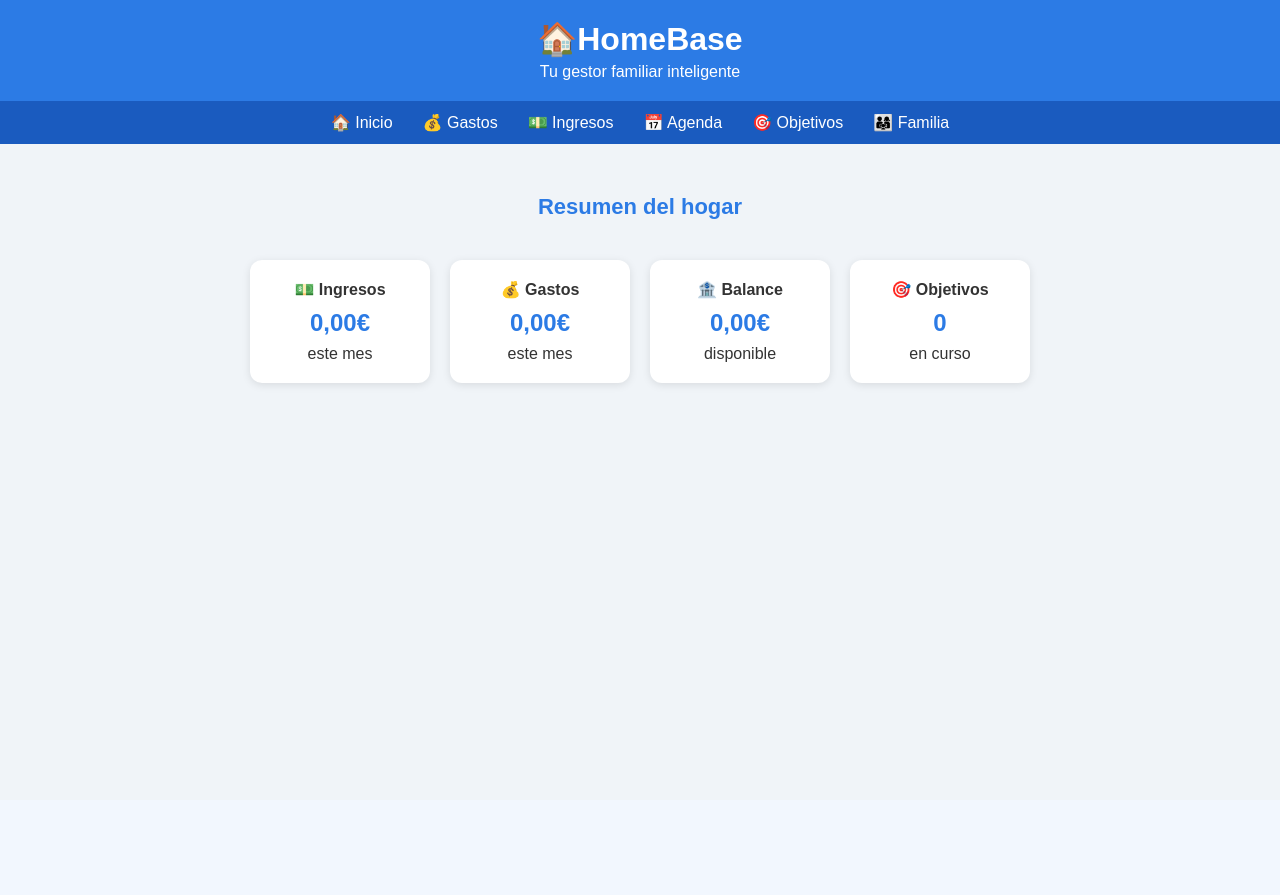
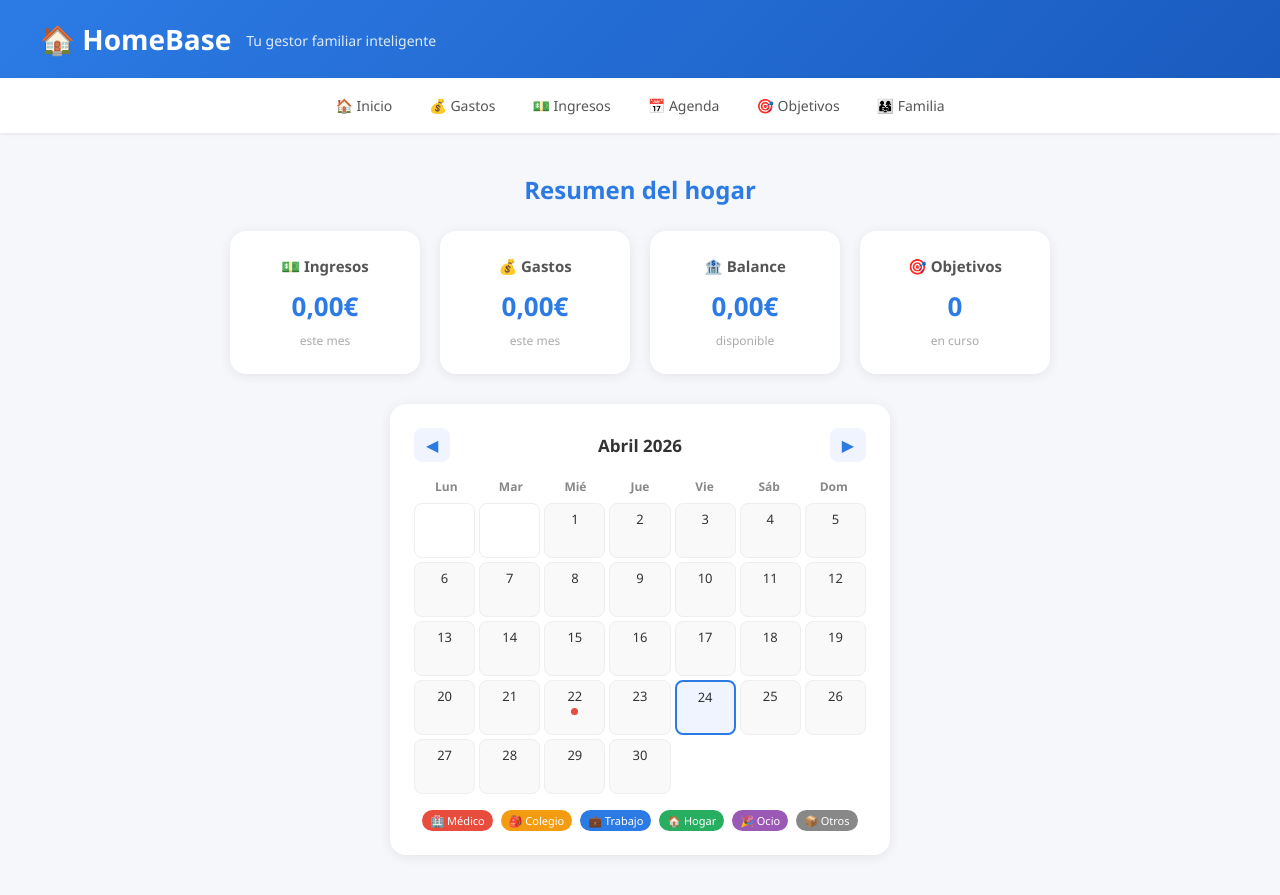
Before and after one commit to verovad/homebase, a Flask app: page / in a window 1280 px wide. Before the commit the page ends 388 px from the top, so only its background shows below. Run offline with Flask 3, Linux system fonts and the light colour scheme; data comes from the database, SQL or seed files in the repository; both versions use the stored data as it was after the commit.

Commit message:
calendario interactivo en inicio

```diff
--- a/app.py
+++ b/app.py
@@ -11,7 +11,18 @@ def get_db():
 
 @app.route('/')
 def inicio():
-    return render_template('index.html')
+    conn = get_db()
+    eventos = conn.execute('SELECT fecha, categoria FROM agenda').fetchall()
+    conn.close()
+    eventos_dict = {}
+    for e in eventos:
+        fecha = e['fecha']
+        cat = e['categoria']
+        if fecha not in eventos_dict:
+            eventos_dict[fecha] = []
+        eventos_dict[fecha].append(cat)
+    import json
+    return render_template('index.html', eventos_json=json.dumps(eventos_dict))
 @app.route('/gastos', methods=['GET', 'POST'])
 def gastos():
     if request.method == 'POST':
--- a/static/css/estilo.css
+++ b/static/css/estilo.css
@@ -1,257 +1,294 @@
-*{
+* {
     margin: 0;
     padding: 0;
     box-sizing: border-box;
-    font-family: Arial, sans-serif;
+    font-family: 'Segoe UI', Arial, sans-serif;
 }
+
 body {
-    background-color: #f0f4f8;
+    background-color: #f5f7fb;
     color: #333;
 }
+
+/* HEADER */
 header {
-    background-color: #2c7be5;
+    background: linear-gradient(135deg, #2c7be5, #1a5bbf);
     color: white;
-    padding: 20px;
-    text-align: center;
+    padding: 20px 40px;
+    display: flex;
+    align-items: center;
+    gap: 15px;
+    box-shadow: 0 2px 10px rgba(0,0,0,0.15);
 }
+
 header h1 {
-    font-size: 32px;
+    font-size: 28px;
+    font-weight: 700;
 }
+
 header p {
-    font-size: 16px;
-    margin-top: 5px;
+    font-size: 14px;
+    opacity: 0.85;
+    margin-top: 2px;
 }
-nav{
-    background-color: #1a5bbf;
+
+/* NAV */
+nav {
+    background-color: white;
     display: flex;
     justify-content: center;
-    gap: 30px;
-    padding: 12px;
+    gap: 5px;
+    padding: 10px 20px;
+    box-shadow: 0 1px 4px rgba(0,0,0,0.08);
 }
+
 nav a {
-    color: white;
+    color: #555;
     text-decoration: none;
-    font-size: 16px;
+    font-size: 14px;
+    padding: 8px 16px;
+    border-radius: 8px;
+    transition: all 0.2s;
+    font-weight: 500;
 }
+
+nav a:hover {
+    background-color: #f0f4ff;
+    color: #2c7be5;
+}
+
+/* MAIN */
 main {
-    padding: 30px;
-    text-align: center;
+    padding: 40px 20px;
     width: 100%;
     display: flex;
     flex-direction: column;
     align-items: center;
 }
+
 main h2 {
+    font-size: 24px;
+    color: #2c7be5;
+    margin-bottom: 25px;
     text-align: center;
-    padding: 20px;
-    font-size: 22px;
-    color:#2c7be5;
 }
-.tarjetas{
+
+/* TARJETAS INICIO */
+.tarjetas {
     display: flex;
     justify-content: center;
     gap: 20px;
     flex-wrap: wrap;
-    padding: 20px;
     max-width: 900px;
     margin: 0 auto;
 }
+
 .tarjeta {
-    background-color: white;
-    border-radius: 12px;
-    padding: 20px;
-    width: 180px;
+    background: white;
+    border-radius: 16px;
+    padding: 25px 20px;
+    width: 190px;
     text-align: center;
-    box-shadow: 0 2px 8px rgba(0, 0, 0, 0.1);
+    box-shadow: 0 2px 12px rgba(0,0,0,0.08);
+    transition: transform 0.2s;
 }
+
+.tarjeta:hover {
+    transform: translateY(-4px);
+}
+
 .tarjeta h3 {
-    font-size: 16px;
-    margin-bottom: 10px;
+    font-size: 15px;
+    color: #555;
+    margin-bottom: 12px;
 }
+
 .cantidad {
-    font-size: 24px;
-    font-weight: bold;
+    font-size: 26px;
+    font-weight: 700;
     color: #2c7be5;
     margin: 8px 0;
 }
+
+.tarjeta p:last-child {
+    font-size: 12px;
+    color: #aaa;
+}
+
+/* FORMULARIO */
 .formulario {
     display: flex;
     flex-direction: column;
     align-items: center;
-    gap: 15px;
-    margin-top: 30px auto;
-    max-width: 400px;
+    gap: 12px;
+    margin: 0 auto 30px;
+    max-width: 420px;
     width: 100%;
-    padding: 0 20px;
+    background: white;
+    padding: 25px;
+    border-radius: 16px;
+    box-shadow: 0 2px 12px rgba(0,0,0,0.08);
 }
+
 .formulario input,
 .formulario select {
     width: 100%;
-    padding: 10px;
+    padding: 10px 14px;
     border-radius: 8px;
-    border: 1px solid #ccc;
-    font-size: 16px;
+    border: 1.5px solid #e0e0e0;
+    font-size: 15px;
+    transition: border 0.2s;
+    outline: none;
 }
+
+.formulario input:focus,
+.formulario select:focus {
+    border-color: #2c7be5;
+}
+
 .formulario button {
-    within: 100%
-    background-color: #2c7be5;
+    width: 100%;
+    padding: 12px;
+    background: linear-gradient(135deg, #2c7be5, #1a5bbf);
     color: white;
     border: none;
-    padding: 12px;
-    font-size: 16px;
+    border-radius: 8px;
+    font-size: 15px;
+    font-weight: 600;
     cursor: pointer;
-    border-radius: 8px;
+    transition: opacity 0.2s;
 }
+
 .formulario button:hover {
-    background-color: #1a5bbf;
+    opacity: 0.9;
 }
-.lista-gastos {
+
+/* LISTAS */
+.lista-gastos,
+.lista-ingresos,
+.lista-agenda,
+.lista-objetivos {
     max-width: 700px;
-    margin: 30px auto;
+    margin: 0 auto;
     width: 100%;
-    padding: 0 20px;
+    padding: 0 10px;
     display: flex;
     flex-direction: column;
 }
-.lista-gastos h3 {
+
+.lista-gastos h3,
+.lista-ingresos h3,
+.lista-agenda h3,
+.lista-objetivos h3 {
     color: #2c7be5;
     margin-bottom: 15px;
     text-align: center;
+    font-size: 18px;
 }
-.gasto-item {
-    background-color: white;
-    border-radius: 8px;
-    padding: 12px 16px;
+
+/* ITEMS */
+.gasto-item,
+.evento-item {
+    background: white;
+    border-radius: 12px;
+    padding: 14px 18px;
     margin-bottom: 10px;
     display: flex;
     justify-content: space-between;
     align-items: center;
-    box-shadow: 0 1px 4px rgba(0, 0, 0, 0.8);
+    box-shadow: 0 1px 6px rgba(0,0,0,0.07);
     width: 100%;
     box-sizing: border-box;
     gap: 10px;
+    transition: box-shadow 0.2s;
 }
-.gasto-cat{
-    font-size: 14px;
+
+.gasto-item:hover,
+.evento-item:hover {
+    box-shadow: 0 3px 12px rgba(0,0,0,0.12);
+}
+
+.gasto-desc,
+.evento-titulo {
+    font-weight: 600;
+    flex: 2;
+    color: #333;
+}
+
+.gasto-cat,
+.evento-cat {
     color: #888;
-    flex:1;
+    flex: 1;
     text-align: center;
+    font-size: 13px;
+    background: #f0f4ff;
+    padding: 3px 8px;
+    border-radius: 99px;
+}
 
-}
-.gasto.fecha{
+.gasto-fecha,
+.evento-fecha {
+    color: #aaa;
     font-size: 13px;
-    color: #aaa;
-    flex:1;
+    flex: 1;
     text-align: center;
 }
+
 .gasto-importe {
-    font-size: 16px;
-    font-weight: bold;
     color: #e74c3c;
-    flex:1;
+    font-weight: 700;
+    flex: 1;
+    text-align: right;
+}
+
+.evento-desc {
+    color: #aaa;
+    font-size: 13px;
+    flex: 1;
     text-align: center;
 }
+
 .btn-borrar {
     color: #e74c3c;
     text-decoration: none;
-    font-size: 18px;
-    margin-left: 10px;
+    font-size: 13px;
+    font-weight: 500;
+    padding: 4px 10px;
+    border-radius: 6px;
+    border: 1px solid #e74c3c;
+    transition: all 0.2s;
 }
 
 .btn-borrar:hover {
-    color: #c0392b;
+    background: #e74c3c;
+    color: white;
 }
 
-.lista-ingresos
-{
-    max-width: 700px;
-    margin: 30px auto;
-    width: 100%;
-    padding: 0 20px;
-    display: flex;
-    flex-direction: column;
-}
-.lista-agenda
-{
-    max-width: 700px;
-    margin: 30px auto;
-    width: 100%;
-    padding: 0 20px;
-    display: flex;
-    flex-direction: column;
-}
-
-.evento-item {
-    background-color: white;
-    border-radius: 8px;
-    padding: 12px 16px;
-    margin-bottom: 10px;
-    display: flex;
-    justify-content: space-between;
-    align-items: center;
-    box-shadow: 0 1px 4px rgba(0, 0, 0, 0.8);
-    width: 100%;
-    box-sizing: border-box;
-    gap: 10px;
-}
-
-.evento.titulo {
-    font-weight: bold;
-    flex:2;
-    text-align: center;
-}
-
-.evento.cat {
-    font-size: 14px;
-    color: #888;
-    flex:1;
-    text-align: center;
-}
-
-.evento.fecha {
-    font-size: 13px;
-    color: #2c7be5;
-    flex:1;
-    text-align: center;
-}
-
-.evento-desc {
-    font-size: 13px;
-    color: #aaa;
-    flex:1;
-    text-align: center;
-}
-
-.lista-objetivos
-{
-    max-width: 700px;
-    margin: 30px auto;
-    width: 100%;
-    padding: 0 20px;
-    display: flex;
-    flex-direction: column;
-}
-
-.objetivos-item {
-    background-color: white;
-    border-radius: 12px;
-    padding: 16px 20px;
+/* OBJETIVOS */
+.objetivo-item {
+    background: white;
+    border-radius: 16px;
+    padding: 20px 24px;
     margin-bottom: 16px;
-    box-shadow: 0 1px 4px rgba(0, 0, 0, 0.8);
-
+    box-shadow: 0 2px 10px rgba(0,0,0,0.08);
 }
 
 .objetivo-header {
     display: flex;
+    align-items: center;
     gap: 10px;
-    align-items: center;
-    margin-bottom: 6px;
+    margin-bottom: 8px;
+}
+
+.objetivo-emoji {
+    font-size: 28px;
 }
 
 .objetivo-nombre {
-    font-size: 16px;
-    font-weight: bold;
+    font-weight: 700;
+    font-size: 17px;
     flex: 1;
+    color: #333;
 }
 
 .objetivo-fecha {
@@ -262,53 +299,173 @@ main h2 {
 .objetivo-desc {
     font-size: 13px;
     color: #aaa;
-    margin-bottom: 10px;
+    margin-bottom: 12px;
 }
 
 .progreso-barra-fondo {
-    background-color: #e0e0e0;
+    background: #e8edf5;
     border-radius: 99px;
-    height: 12px;
+    height: 10px;
     width: 100%;
-    margin-bottom: 6px;
-
+    margin-bottom: 8px;
 }
 
 .progreso-barra {
-    background-color: #2c7be5;
-    height: 12px;
+    background: linear-gradient(90deg, #2c7be5, #27ae60);
     border-radius: 99px;
-    transition: width 0.3s;
+    height: 10px;
+    transition: width 0.4s ease;
 }
 
 .objetivo-importes {
     display: flex;
     justify-content: space-between;
     font-size: 13px;
-    color: #555;
-    margin-bottom: 10px;
+    color: #666;
+    margin-bottom: 14px;
 }
 
 .formulario-abonar {
     display: flex;
     gap: 10px;
-
 }
 
 .formulario-abonar input {
     flex: 1;
-    padding: 8px;
+    padding: 8px 12px;
     border-radius: 8px;
-    border: 1px solid #ccc;
+    border: 1.5px solid #e0e0e0;
     font-size: 14px;
+    outline: none;
+}
+
+.formulario-abonar input:focus {
+    border-color: #27ae60;
 }
 
 .formulario-abonar button {
-    background-color: #27ae60;
+    padding: 8px 18px;
+    background: #27ae60;
     color: white;
     border: none;
-    padding: 8px 12px;
+    border-radius: 8px;
+    cursor: pointer;
     font-size: 14px;
+    font-weight: 600;
+    transition: opacity 0.2s;
+}
+
+.formulario-abonar button:hover {
+    opacity: 0.9;
+}
+.calendario-wrap {
+    background: white;
+    border-radius: 16px;
+    padding: 24px;
+    width: 500px;
+    min-width: 500px;
+    margin: 30px auto 0;
+    box-shadow: 0 2px 12px rgba(0,0,0,0.08);
+}
+
+.cal-header {
+    display: flex;
+    justify-content: space-between;
+    align-items: center;
+    margin-bottom: 16px;
+}
+
+.cal-header button {
+    background: #f0f4ff;
+    border: none;
+    border-radius: 8px;
+    padding: 6px 12px;
     cursor: pointer;
+    font-size: 16px;
+    color: #2c7be5;
+}
+
+.cal-header button:hover {
+    background: #2c7be5;
+    color: white;
+}
+
+#cal-titulo {
+    font-weight: 700;
+    font-size: 17px;
+    color: #333;
+}
+
+.cal-dias-semana {
+    display: grid;
+    grid-template-columns: repeat(7, 1fr);
+    text-align: center;
+    font-size: 12px;
+    color: #888;
+    font-weight: 600;
+    margin-bottom: 8px;
+    min-width: 60px;
+}
+
+.cal-grid {
+    display: grid;
+    grid-template-columns: repeat(7, 1fr);
+    gap: 4px;
+}
+
+.cal-dia {
     border-radius: 8px;
+    padding: 6px 4px;
+    text-align: center;
+    min-height: 55px;
+    display: flex;
+    flex-direction: column;
+    align-items: center;
+    background: #f9f9f9;
+    border: 1px solid #eee;
 }
+
+.cal-dia.vacio {
+    background: transparent;
+}
+
+.cal-dia.hoy {
+    background: #f0f4ff;
+    border: 2px solid #2c7be5;
+}
+
+.cal-num {
+    font-size: 13px;
+    font-weight: 500;
+    color: #333;
+}
+
+.cal-puntos {
+    display: flex;
+    gap: 2px;
+    flex-wrap: wrap;
+    justify-content: center;
+    margin-top: 3px;
+}
+
+.cal-punto {
+    width: 7px;
+    height: 7px;
+    border-radius: 50%;
+    display: inline-block;
+}
+
+.cal-leyenda {
+    display: flex;
+    flex-wrap: wrap;
+    gap: 8px;
+    margin-top: 16px;
+    justify-content: center;
+}
+
+.leyenda-item {
+    color: white;
+    font-size: 11px;
+    padding: 3px 8px;
+    border-radius: 99px;
+}
--- a/templates/index.html
+++ b/templates/index.html
@@ -7,10 +7,9 @@
 </head>
 <body>
     <header>
-        <h1>🏠HomeBase</h1>
-        <p>Tu gestor familiar inteligente </p>
+        <h1>🏠 HomeBase</h1>
+        <p>Tu gestor familiar inteligente</p>
     </header>
-
     <nav>
         <a href="/">🏠 Inicio</a>
         <a href="/gastos">💰 Gastos</a>
@@ -25,27 +24,109 @@
             <div class="tarjeta">
                 <h3>💵 Ingresos</h3>
                 <p class="cantidad">0,00€</p>
-                <p> este mes</p>
+                <p>este mes</p>
             </div>
-
             <div class="tarjeta">
                 <h3>💰 Gastos</h3>
                 <p class="cantidad">0,00€</p>
-                <p> este mes</p>
-
+                <p>este mes</p>
             </div>
             <div class="tarjeta">
                 <h3>🏦 Balance</h3>
                 <p class="cantidad">0,00€</p>
-                <p> disponible</p>
+                <p>disponible</p>
             </div>
-
             <div class="tarjeta">
                 <h3>🎯 Objetivos</h3>
                 <p class="cantidad">0</p>
-                <p> en curso</p>
+                <p>en curso</p>
+            </div>
+        </div>
+        <div class="calendario-wrap">
+            <div class="cal-header">
+                <button onclick="cambiarMes(-1)">◀</button>
+                <span id="cal-titulo"></span>
+                <button onclick="cambiarMes(1)">▶</button>
+            </div>
+            <div class="cal-dias-semana">
+                <span>Lun</span><span>Mar</span><span>Mié</span>
+                <span>Jue</span><span>Vie</span><span>Sáb</span><span>Dom</span>
+            </div>
+            <div class="cal-grid" id="cal-grid"></div>
+            <div class="cal-leyenda">
+                <span class="leyenda-item" style="background:#e74c3c">🏥 Médico</span>
+                <span class="leyenda-item" style="background:#f39c12">🎒 Colegio</span>
+                <span class="leyenda-item" style="background:#2c7be5">💼 Trabajo</span>
+                <span class="leyenda-item" style="background:#27ae60">🏠 Hogar</span>
+                <span class="leyenda-item" style="background:#9b59b6">🎉 Ocio</span>
+                <span class="leyenda-item" style="background:#888">📦 Otros</span>
             </div>
         </div>
     </main>
+    <script>
+    const eventos = {{ eventos_json | safe }};
+    const colores = {
+        medico: '#e74c3c',
+        colegio: '#f39c12',
+        trabajo: '#2c7be5',
+        hogar: '#27ae60',
+        ocio: '#9b59b6',
+        otros: '#888'
+    };
+
+    let hoy = new Date();
+    let mesActual = hoy.getMonth();
+    let anioActual = hoy.getFullYear();
+
+    function cambiarMes(dir) {
+        mesActual += dir;
+        if (mesActual > 11) { mesActual = 0; anioActual++; }
+        if (mesActual < 0) { mesActual = 11; anioActual--; }
+        renderCalendario();
+    }
+
+    function renderCalendario() {
+        const meses = ['Enero','Febrero','Marzo','Abril','Mayo','Junio',
+                       'Julio','Agosto','Septiembre','Octubre','Noviembre','Diciembre'];
+        document.getElementById('cal-titulo').textContent = meses[mesActual] + ' ' + anioActual;
+
+        const grid = document.getElementById('cal-grid');
+        grid.innerHTML = '';
+
+        const primerDia = new Date(anioActual, mesActual, 1);
+        let diaSemana = primerDia.getDay();
+        diaSemana = diaSemana === 0 ? 6 : diaSemana - 1;
+
+        for (let i = 0; i < diaSemana; i++) {
+            grid.innerHTML += '<div class="cal-dia vacio"></div>';
+        }
+
+        const diasMes = new Date(anioActual, mesActual + 1, 0).getDate();
+
+        for (let d = 1; d <= diasMes; d++) {
+            const fecha = anioActual + '-' +
+                String(mesActual + 1).padStart(2, '0') + '-' +
+                String(d).padStart(2, '0');
+
+            const esHoy = d === hoy.getDate() && mesActual === hoy.getMonth() && anioActual === hoy.getFullYear();
+
+            let puntosHTML = '';
+            if (eventos[fecha]) {
+                eventos[fecha].forEach(cat => {
+                    const color = colores[cat] || '#888';
+                    puntosHTML += `<span class="cal-punto" style="background:${color}"></span>`;
+                });
+            }
+
+            grid.innerHTML += `
+                <div class="cal-dia ${esHoy ? 'hoy' : ''}">
+                    <span class="cal-num">${d}</span>
+                    <div class="cal-puntos">${puntosHTML}</div>
+                </div>`;
+        }
+    }
+
+    renderCalendario();
+    </script>
 </body>
 </html>
```
Also changed, not shown: homebase.db. Lines whose indentation alone changed are shown as unchanged.
